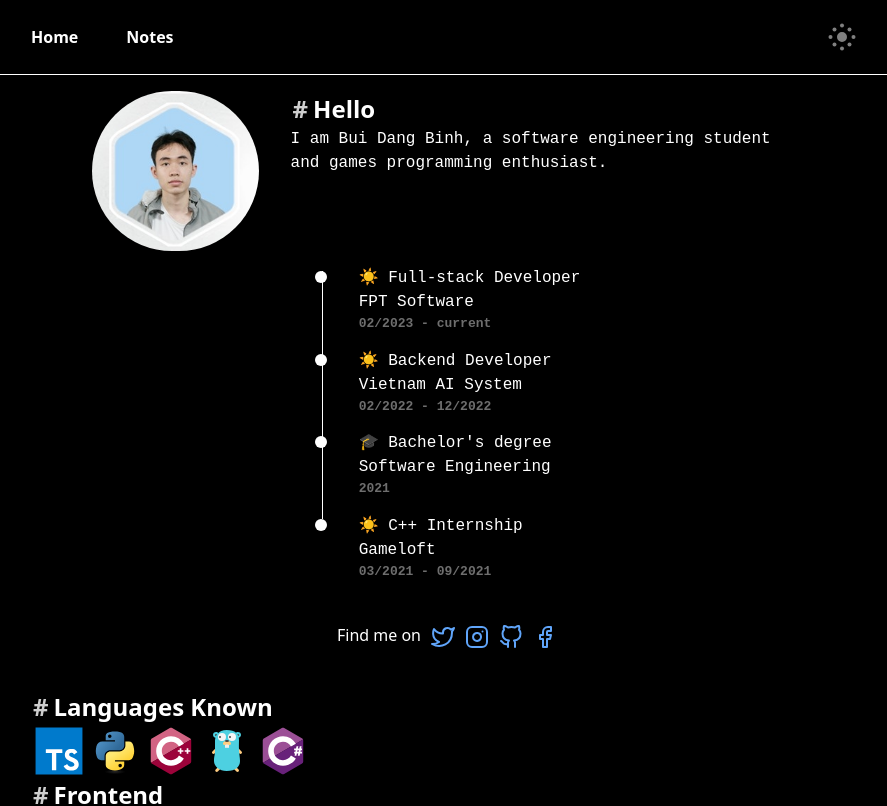
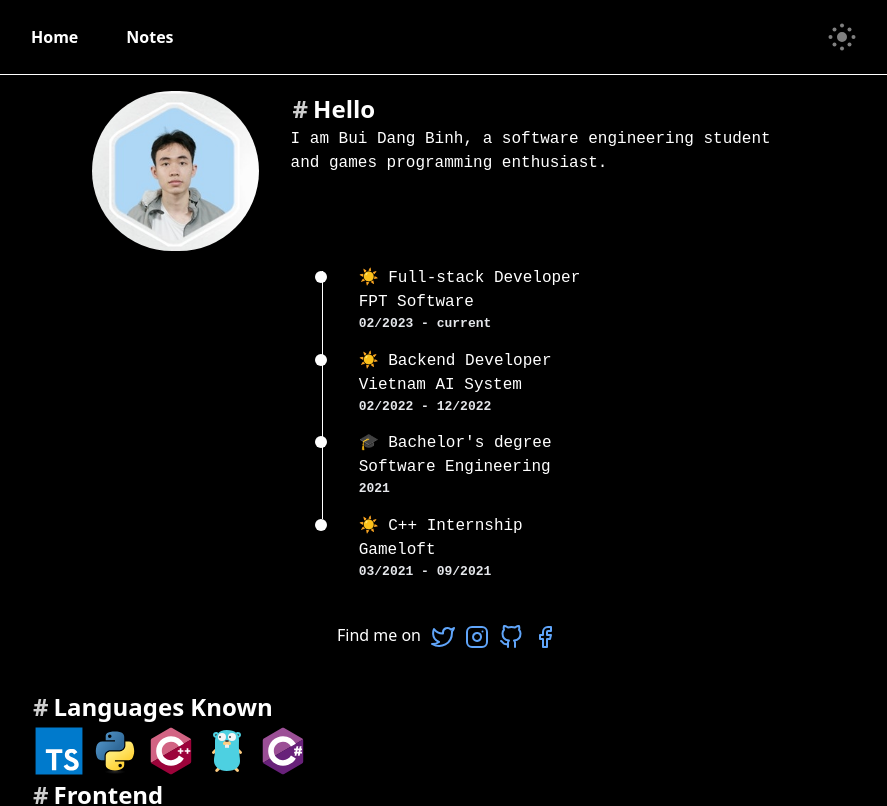
Before and after one commit to dunkbing/dunkbing.github.io, a Next.js app: page / in a window 1280 px wide. Shown: the top 806 px of the page, without its empty margins (193-1080 px from the left). Built offline with nearby package versions, Linux system fonts and the light colour scheme; what @tailwindcss/typography would draw is missing.

Commit message:
update color.

```diff
--- a/components/Contact/TimeLine.tsx
+++ b/components/Contact/TimeLine.tsx
@@ -28,8 +28,8 @@ const TimeLineItem: React.FC<TimeLineProps> = props => {
       )}
       <p>{props.experience}</p>
       <p>{props.company}</p>
-      <p className={styles['year']}>
-        {props.startTime} {props.endTime && ` - ${props.endTime}`}
+      <p className={styles['year'] + ' dark:text-gray-200 text-gray-500'}>
+        {props.startTime} {props.endTime ? ` - ${props.endTime}` : ''}
       </p>
       <div
         className="color-theme"
--- a/next.config.js
+++ b/next.config.js
@@ -1,6 +1,6 @@
 module.exports = {
   images: {
-    unoptimized: true
+    unoptimized: true,
   },
   output: 'export',
 };
--- a/styles/timeline.module.css
+++ b/styles/timeline.module.css
@@ -21,7 +21,6 @@
   padding: 0;
   margin: 0;
   font-weight: 700;
-  color: #6e6e6e;
 }
 
 .timeline-event {
```
